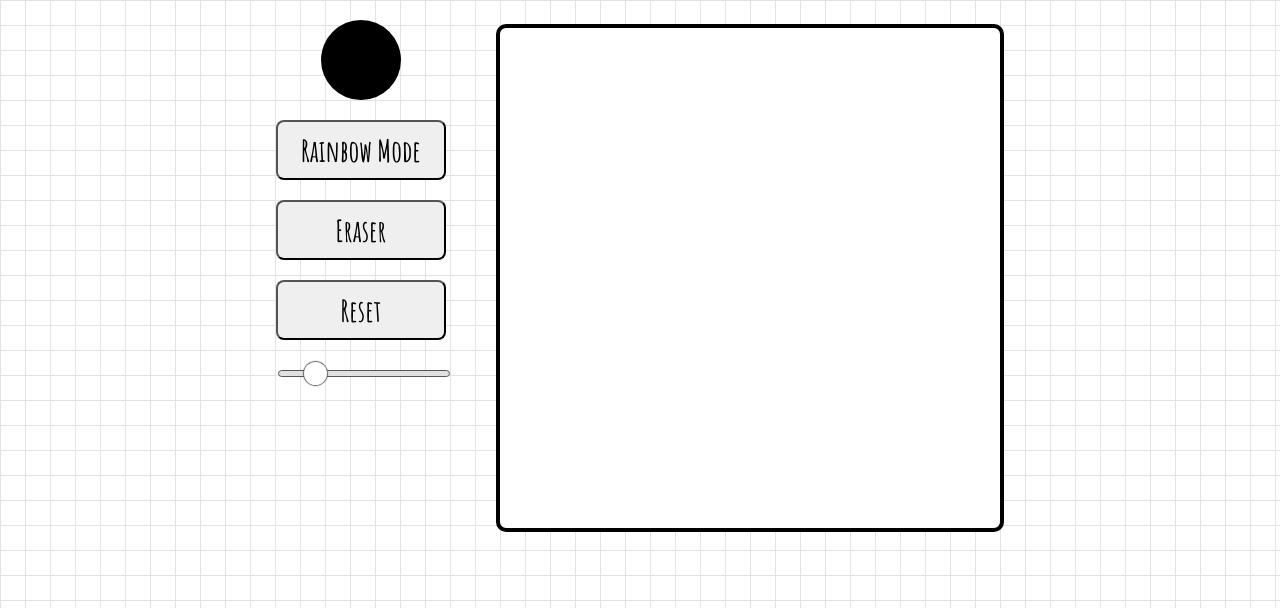
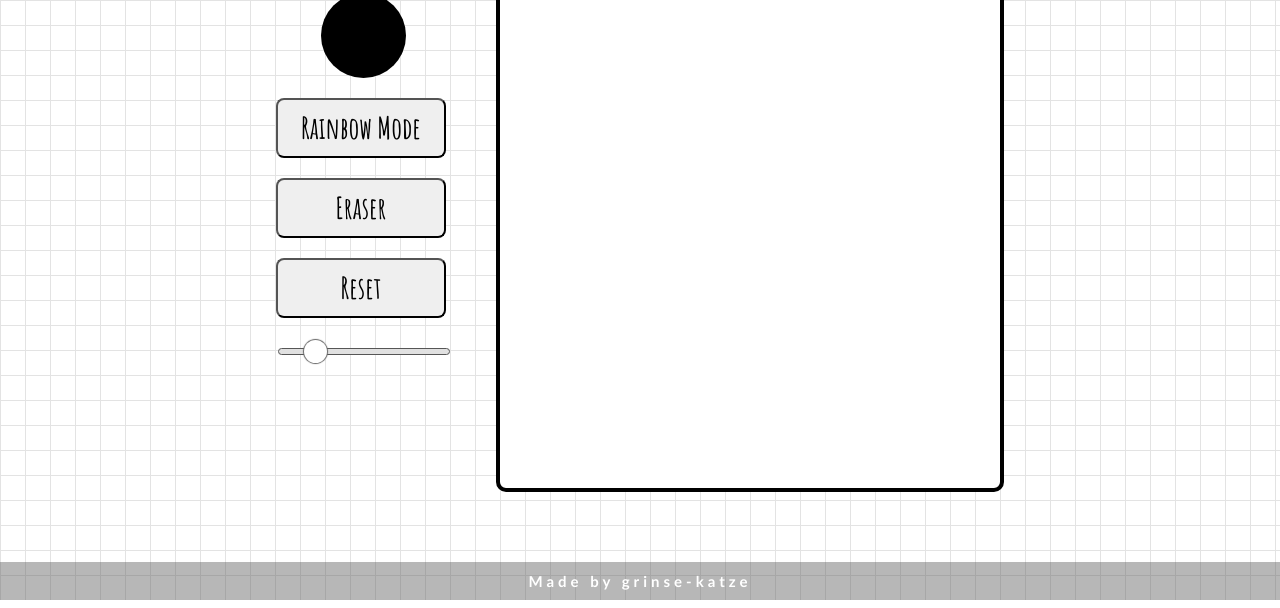
Before and after one commit to grinse-katze/etch-a-sketch, a plain HTML site: page index.html in a window 1280 px wide. Shown: the part 200-808 px from the top of the page. Drawn offline with Linux system fonts and the light colour scheme.

Commit message:
Added footer

```diff
--- a/index.html
+++ b/index.html
@@ -27,6 +27,7 @@
                 <div class="grid-container"></div>
             </div>
         </div>
+        <div class="footer">Made by grinse-katze</div>
     </body>
     <script src="main.js"></script>
 </html>
--- a/style.css
+++ b/style.css
@@ -1,4 +1,5 @@
 body{
+    margin: 0;
     font-family: Calibri, Arial, Helvetica, sans-serif;
     height: 100vh;
     display: flex;
@@ -19,6 +20,7 @@ h1 {
 .content {
     display: flex;
     min-width: 400px;
+    margin-bottom: 80px;
 }
 
 .header-grid {
@@ -59,11 +61,11 @@ input {
 }
 
 .color {
-    width: 80px;
-    height: 80px;
+    width: 85px;
+    height: 85px;
     border-radius: 50px;
     overflow: hidden;
-    margin-top: 0px;
+    margin-top: 30px;
     margin-left: 45px;
 }
 
@@ -94,3 +96,18 @@ input {
 [type="range"]::-webkit-slider-thumb:hover {
     box-shadow: 0 0 0 15px rgba(175, 175, 175, 0.5);
 }
+
+.footer {
+    font-size: 15px;
+    font-weight: 700;
+    letter-spacing: 4px;
+    color: white;
+    background-color: rgba(76, 76, 76, 0.4);
+    width: 100%;
+    height: 38px;
+    position: absolute;
+    bottom: 0;
+    display: flex;
+    justify-content: center;
+    align-items: center;
+}
```
